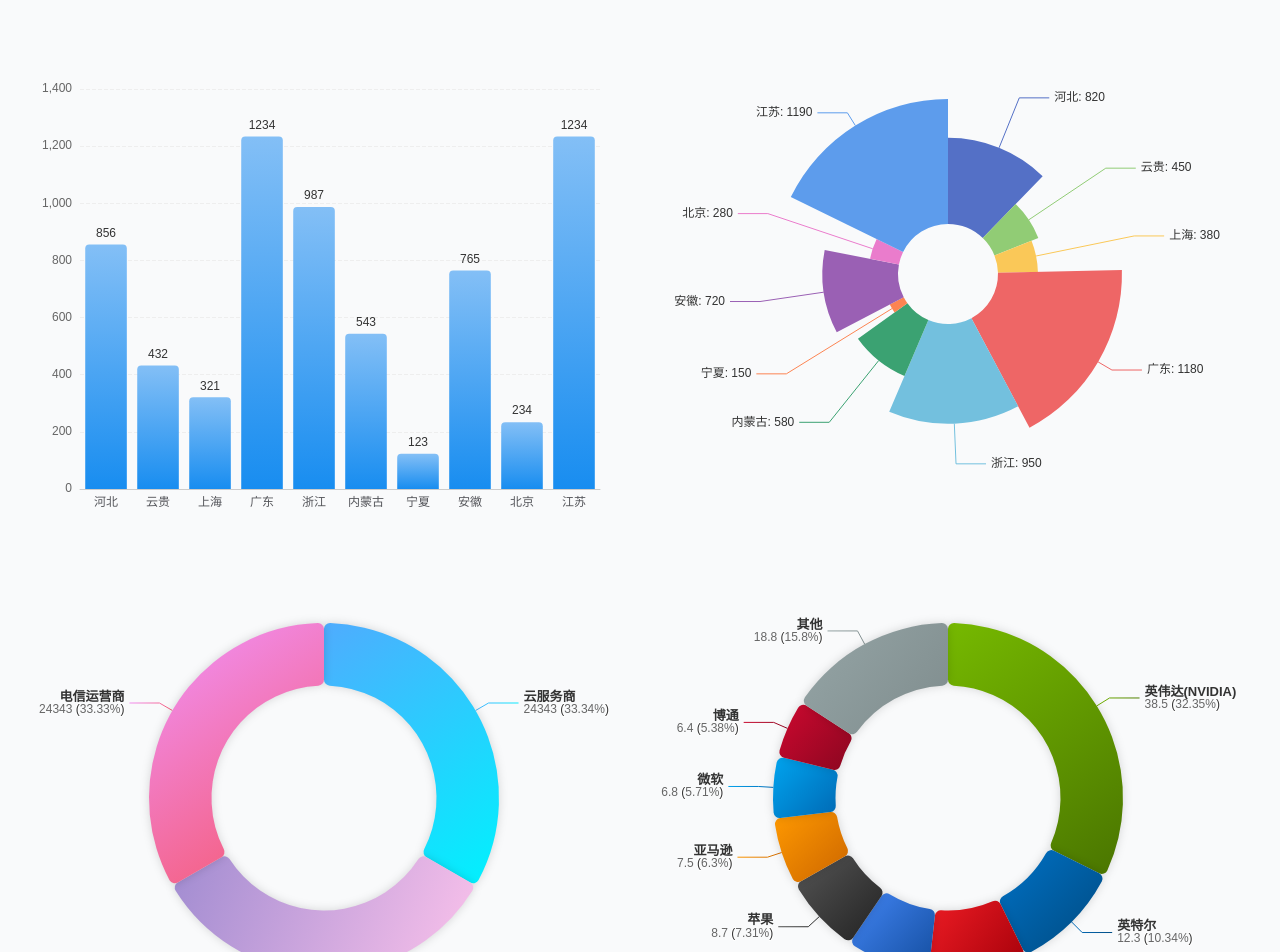
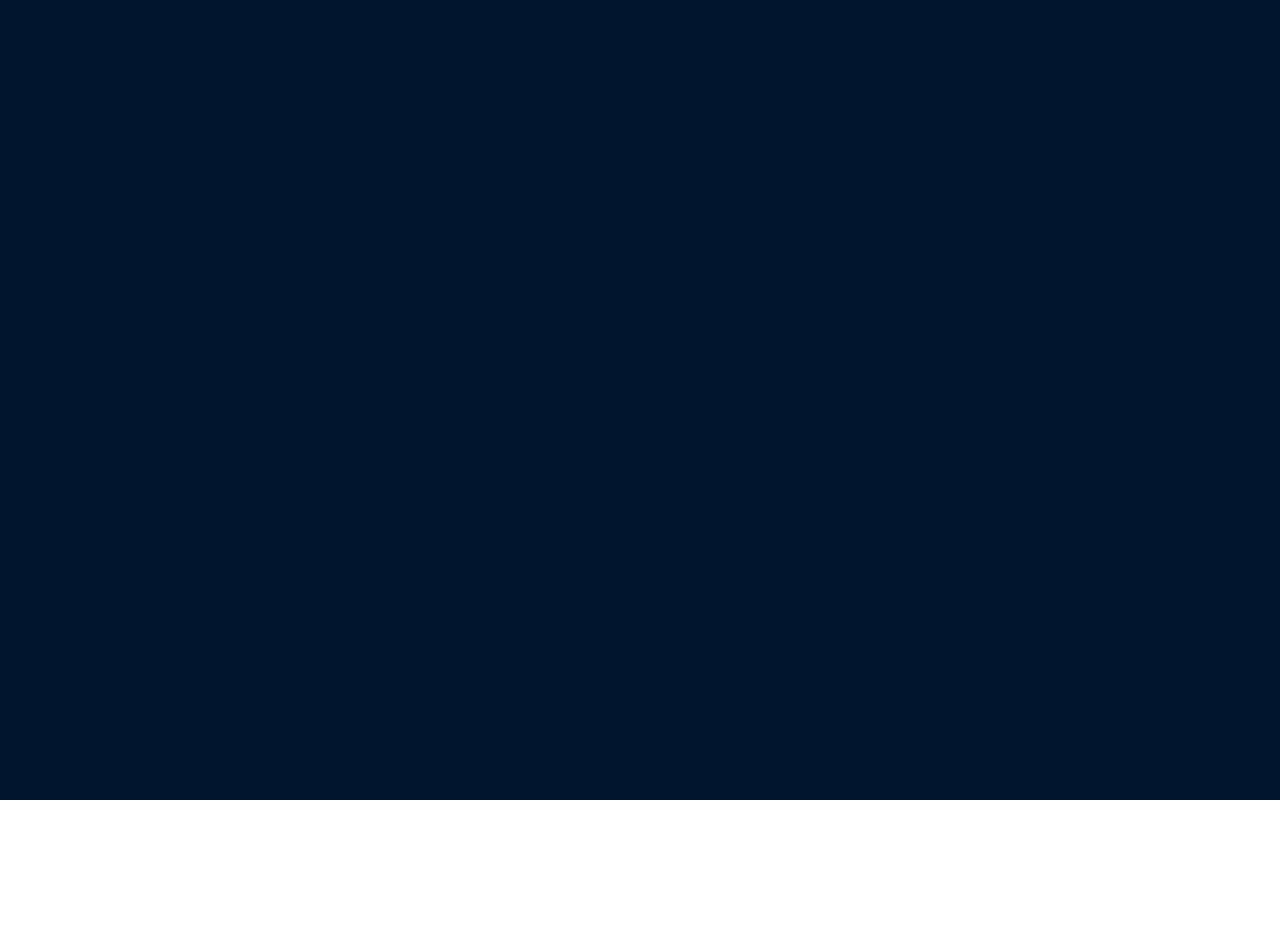
Before and after one commit to eason-shi/ai-monitor-platform, a React (Vite) app: page / in a window 1280 px wide. Shown: the top 952 px of the page. After the commit the page ends 800 px from the top, so only its background shows below. Built offline with nearby package versions, Linux system fonts and the light colour scheme.

Commit message:
feat:首页背景

```diff
--- a/index.html
+++ b/index.html
@@ -5,6 +5,21 @@
     <link rel="icon" type="image/svg+xml" href="/vite.svg" />
     <meta name="viewport" content="width=device-width, initial-scale=1.0" />
     <title>ai-monitor-platform</title>
+
+    <style>
+      html,
+      body,
+      #root {
+        margin: 0;
+        padding: 0;
+        overflow: hidden;
+      }
+      body {
+        font-family:
+          "Helvetica Neue", Helvetica, "PingFang SC", "Hiragino Sans GB",
+          "Microsoft YaHei", 微软雅黑, Arial, sans-serif;
+      }
+    </style>
   </head>
   <body>
     <div id="root"></div>
--- a/src/routes/__root.tsx
+++ b/src/routes/__root.tsx
@@ -1,8 +1,10 @@
+import { PlatformBase } from "@/ui/base/platform-base";
 import { createRootRoute, Outlet } from "@tanstack/react-router";
 
 export const Route = createRootRoute({
   component: () => (
-    <div className="min-h-screen bg-gray-50">
+    <div className="relative h-screen bg-[#01152f] overflow-hidden">
+      <PlatformBase />
       <Outlet />
     </div>
   ),
--- a/src/routes/index.tsx
+++ b/src/routes/index.tsx
@@ -10,24 +10,5 @@
 });
 
 function Index() {
-  return (
-    <div className="p-6 flex flex-wrap gap-6">
-      <div className="h-125 w-150">
-        <BuildingPowerChart />
-      </div>
-      <div className="h-125 w-150">
-        <BuiltPowerChart />
-      </div>
-      <div className="h-125 w-150">
-        <OperatorShareChart />
-      </div>
-      <div className="h-125 w-150">
-        <ChipShareChart />
-      </div>
-
-      <div className="h-200 w-300">
-        <DistributionMap />
-      </div>
-    </div>
-  );
+  return <div className="p-6 flex flex-wrap gap-6"></div>;
 }
--- /dev/null
+++ b/src/ui/base/base-footer.tsx
@@ -0,0 +1,3 @@
+export function BaseFooter() {
+  return <div></div>;
+}
--- /dev/null
+++ b/src/ui/base/base-header.tsx
@@ -0,0 +1,3 @@
+export function BaseHeader() {
+  return <div></div>;
+}
--- /dev/null
+++ b/src/ui/base/platform-base.tsx
@@ -0,0 +1,11 @@
+import { BaseFooter } from "./base-footer";
+import { BaseHeader } from "./base-header";
+
+export function PlatformBase() {
+  return (
+    <div className="relative h-full flex flex-col justify-between ">
+      <BaseHeader />
+      <BaseFooter />
+    </div>
+  );
+}
--- a/src/ui/distribution/distribution-map.tsx
+++ b/src/ui/distribution/distribution-map.tsx
@@ -336,8 +336,8 @@
 const chipColorMap: Record<string, string> = {
   "英伟达 H100": "#76B900",
   "英伟达 A100": "#00C9A7",
-  "华为昇腾910": "#E63946",
-  "寒武纪MLU370": "#F4A261",
+  华为昇腾910: "#E63946",
+  寒武纪MLU370: "#F4A261",
 };
 
 function buildScatterData(centers: ComputingCenter[]) {
@@ -400,7 +400,18 @@
         backgroundColor: "rgba(13, 27, 42, 0.9)",
         borderColor: "rgba(100, 180, 255, 0.3)",
         textStyle: { color: "#e0e6ed" },
-        formatter: (params: { seriesType: string; name: string; value: number; data: { name: string; province: string; district: string; chipType: string; value: number[] } }) => {
+        formatter: (params: {
+          seriesType: string;
+          name: string;
+          value: number;
+          data: {
+            name: string;
+            province: string;
+            district: string;
+            chipType: string;
+            value: number[];
+          };
+        }) => {
           if (params.seriesType === "effectScatter") {
             const d = params.data;
             return `<b>${d.name}</b><br/>${d.province} · ${d.district}<br/>芯片类型：${d.chipType}<br/>芯片数量：${d.value[2]}`;
```
Also changed, not shown: public/header-bg.png (added).
